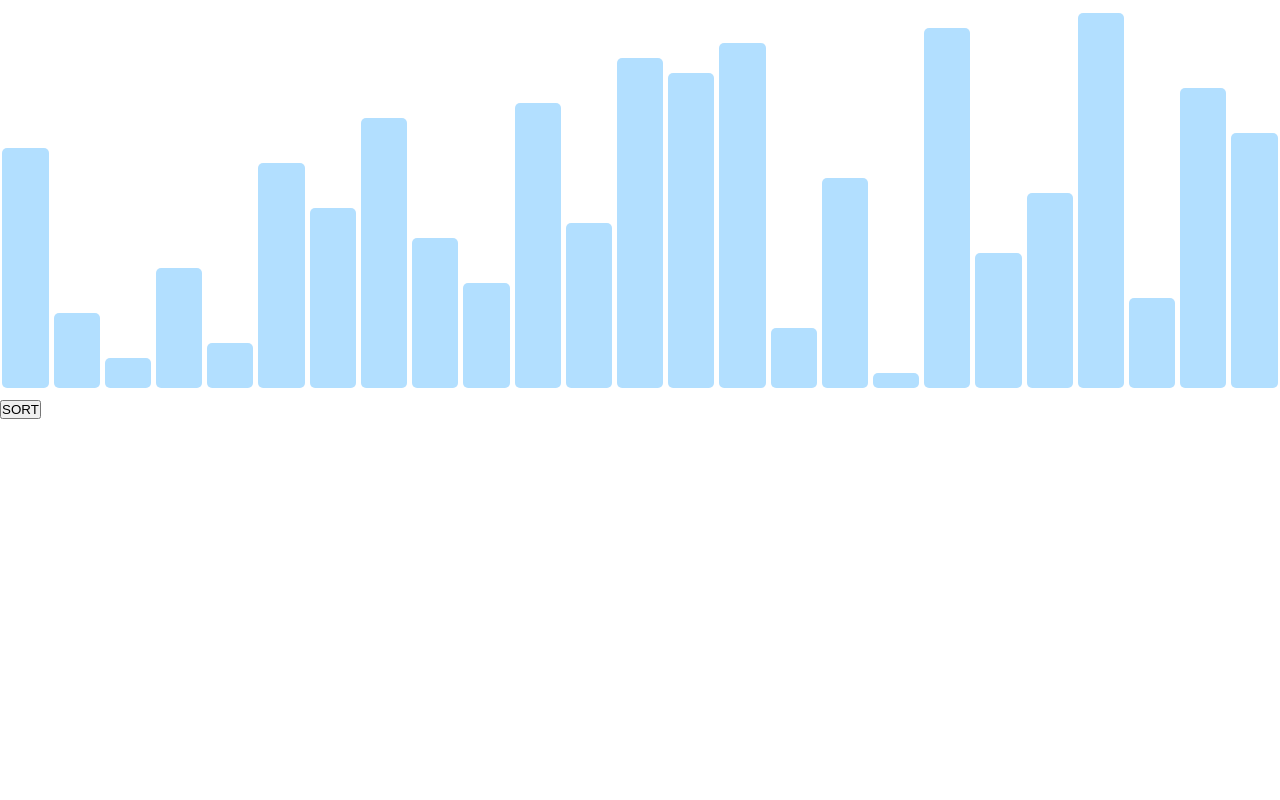
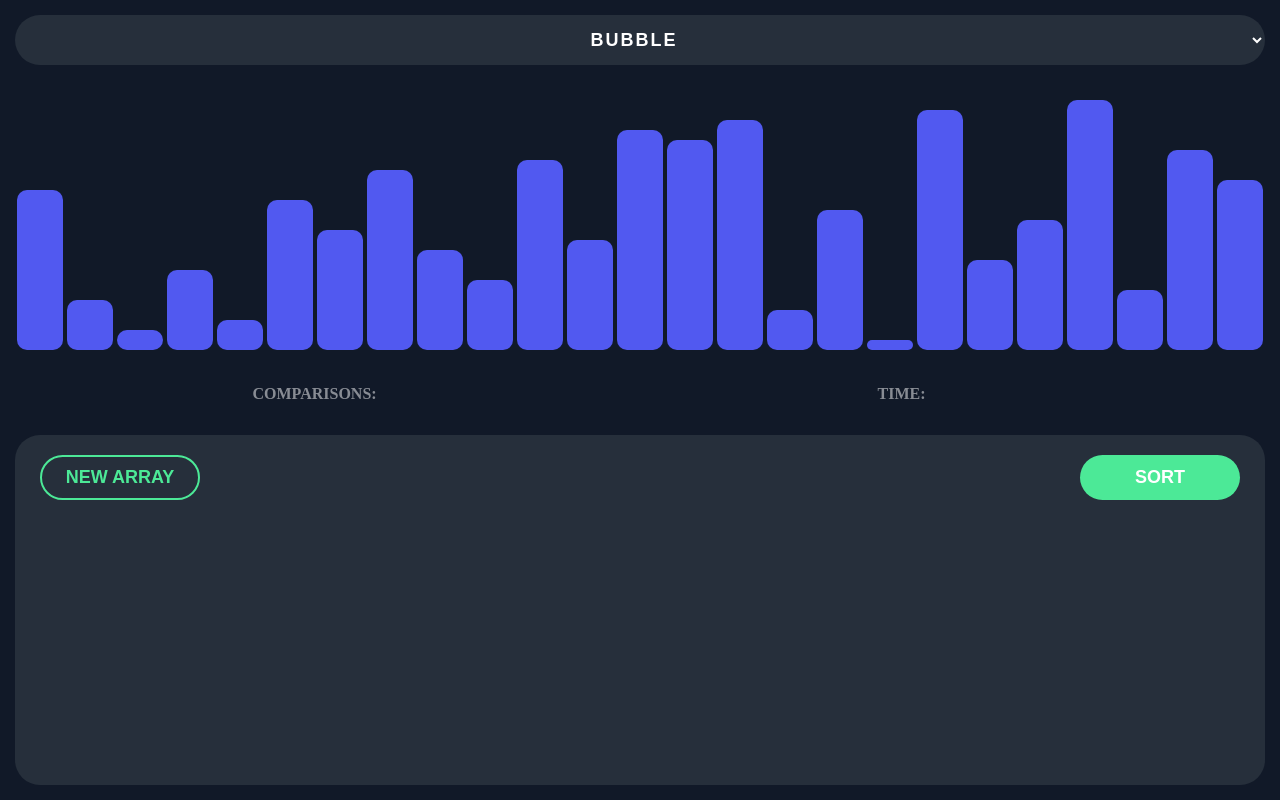
Before and after one commit to adrianmendez03/sort-visualizer, a website with bundled scripts: page index.html in a window 1280 px wide. Built offline with nearby package versions, Linux system fonts and the light colour scheme.

Commit message:
04/16 EOD: Updated UI

```diff
--- a/algos.js
+++ b/algos.js
@@ -1,5 +1,8 @@
+import { updateComparisions, updateTime } from './ui.js'
+
 const context = new AudioContext()
 const speed  = 10
+let comparisons = 0, time = 0
 
 // Average case: 0(n^2)
 // Best case: 0(1)
@@ -16,7 +19,7 @@ export async function bubbleSort (arr) {
     for (let i = 0; i < length; i++) {
         let swapped = false
         for (let j = 0; j < length - i - 1; j++) {
-
+            updateComparisions(comparisons)
             const currentVal = arr[j],
                 nextVal = arr[j + 1],
                 $current = $("#" + currentVal),
@@ -29,7 +32,7 @@ export async function bubbleSort (arr) {
             $next.addClass("comparing")
 
             await sleep(speed)
-
+            comparisons++
             if (currentVal > nextVal) {
                 [arr[j], arr[j + 1]] = [arr[j + 1], arr[j]]
                 $current.insertAfter($next)
@@ -45,6 +48,7 @@ export async function bubbleSort (arr) {
         }
     }
     await finalPass(arr)
+    comparisons = 0
 }
 
 // Time Complexity 0(n^2)
@@ -151,7 +155,7 @@ function createAudio (value, length) {
     const audio = context.createOscillator()
     const frequency = createFreq(value, length)
     const gainNode = context.createGain()
-    gainNode.gain.value = .50
+    gainNode.gain.value = .20
     audio.type = "sine", audio.connect(gainNode).connect(context.destination), audio.frequency.value = frequency
     return audio
 }
--- a/index.html
+++ b/index.html
@@ -15,6 +15,11 @@
 </head>
 <body>
     <div id="sort-container"></div>
-    <button id="sort-btn">SORT</button>
+    <div id="menu-container">
+        <div id="top-btns">
+            <button id="new-arr-btn">new array</button>
+            <button id="sort-btn">sort</button>
+        </div>
+    </div>
 </body>
 </html>
--- a/script.js
+++ b/script.js
@@ -1,11 +1,24 @@
-import { bubbleSort } from "./algos.js";
+import {
+    bubbleSort
+} from "./algos.js";
+import {
+    updateComparisions,
+    updateTime
+} from './ui.js'
 
 (function() {
     let $container,
-        $sortBtn,
-        step = 15,
+        $body,
+        step = 10,
         max = 25,
         nums = generateNums()
+
+    function newArray () {
+        nums = generateNums()
+        drawNums()
+        updateComparisions(0)
+        updateTime(0)
+    }
 
     function generateNums () {
         const unique = new Set()
@@ -15,13 +28,32 @@ import { bubbleSort } from "./algos.js";
         return [...unique]
     }
 
+    function drawDropdown () {
+        const algos = ['bubble', 'insertion', 'merge', 'selection']
+        const $select = $("<select>").attr("id", "algo-select")
+        for (let algo of algos) {
+            const $option = $("<option>").attr("value", algo).text(algo)
+            $select.append($option)
+        }
+        $("body").prepend($select)
+    }
+
     function drawNums () {
+        $container.empty()
         let width = Math.floor(($container.width() - 25) / max)
         const gap = (width * 0.05) + 'px'
         for (let i = 0; i < nums.length; i++) {
             const $div = $("<div>").addClass("idle segment").width(width).height(step * nums[i]).css("margin", "0" + gap).attr("id", nums[i])
             $container.append($div)
         }
+    }
+
+    function drawStats () {
+        const $statsContainer = $("<div>").attr("id", "stats-container")
+        const $comparisons = $("<span>").attr("id", "comparisons").text("comparisons: ")
+        const $time = $("<span>").attr("id", "time").text("time: ")
+        $statsContainer.append($comparisons).append($time)
+        $statsContainer.insertAfter($("#sort-container"))
     }
 
     async function sort(method = 'bubble') {
@@ -47,9 +79,13 @@ import { bubbleSort } from "./algos.js";
 
     function init () {
         $container = $("#sort-container")
-        $sortBtn = $("#sort-btn").on("click", () => sort('bubble'))
+        drawDropdown()
         drawNums()
+        drawStats()
     }
 
+    // EVENT LISTENERS
+    $("#sort-btn").on("click", () => sort('bubble'))
+    $("#new-arr-btn").on("click", newArray)
     document.addEventListener('DOMContentLoaded', init)
 })()
--- a/style.css
+++ b/style.css
@@ -1,8 +1,10 @@
 :root {
-    --primary: #fafafa;
-    --secondary: rgb(0, 149, 255);
-    --accent: #db5461
-
+    --primary: #111928;
+    --secondary: #262F3B;
+    --accent: #4CE997;
+    --idle: #5159F0;
+    --compare: #fc5d5d;
+    --text: #fff;
 }
 
 * {
@@ -11,30 +13,125 @@
     margin: 0;
 }
 
+html {
+
+    overflow: hidden;
+}
+
 body {
-    background: var(--background);
+    height: 100vh;
+    padding: 15px;
+    background: var(--primary);
+    display: flex;
+    flex-direction: column;
+    justify-content: space-between;
 }
+
+select {
+    padding: 10px;
+    background: var(--secondary);
+    color: rgba(255, 255, 255, 1);
+    border-radius: 25px;
+    border: none;
+    outline: none;
+}
+
+button {
+    border: none;
+    outline: none;
+}
+
+/* ALGO SELECT */
+
+#algo-select {
+    font-size: 18px;
+    height: 50px;
+    letter-spacing: 2px;
+    text-transform: uppercase;
+    text-align-last: center;
+    font-weight: bold;
+}
+
+/* END OF ALGO SELECT */
+
+/* SORT CONTAINER */
 
 #sort-container {
     display: flex;
     flex-direction: row;
     align-items: flex-end;
-    margin: 10px 0;
     justify-content: center;
 }
 
 .segment {
-    border-radius: 5px;
+    border-radius: 10px;
 }
 
 .idle {
-    background-color: rgba(0, 148, 253, .30);
+    background-color: var(--idle);
 }
 
 .comparing {
-    background-color: rgba(226, 51, 51, .50);
+    background-color: var(--compare);
 }
 
 .sorted {
-    background-color: rgba(9, 134, 9, .5);
+    background-color: var(--accent);
 }
+
+/* END OF SORTING CONTAINER */
+
+/* STATS CONTAINER */
+
+#stats-container {
+    display: flex;
+    justify-content: space-around;
+    font-size: 16px;
+    font-weight: bold;
+    text-transform: uppercase;
+    color: rgba(255, 255, 255, 0.5);
+}
+
+#stats-container span {
+    width: 150px;
+}
+/* END OF STATS CONTAINER */
+
+/* MENU */
+
+#menu-container {
+    background-color: var(--secondary);
+    width: 100%;
+    height: 350px;
+    padding: 20px;
+    border-radius: 25px;
+}
+
+#top-btns {
+    display: flex;
+    justify-content: space-between;
+}
+
+#top-btns button {
+    height: 45px;
+    width: 160px;
+    padding: 10px 5px;
+    margin: 0 5px;
+    font-size: 18px;
+    border-radius: 25px;
+    text-transform: uppercase;
+    font-weight: bold;
+}
+
+#new-arr-btn {
+    background: var(--secondary);
+    color: var(--accent);
+    border: 2px solid var(--accent);
+}
+
+#sort-btn {
+    background: var(--accent);
+    color: var(--text);
+}
+
+/* END OF MENU */
--- /dev/null
+++ b/ui.js
@@ -0,0 +1,7 @@
+export function updateComparisions (value) {
+    $("#comparisons").text("comparisons: " + value)
+}
+
+export function updateTime (value) {
+    $("#time").text("time: " + value)
+}
```
